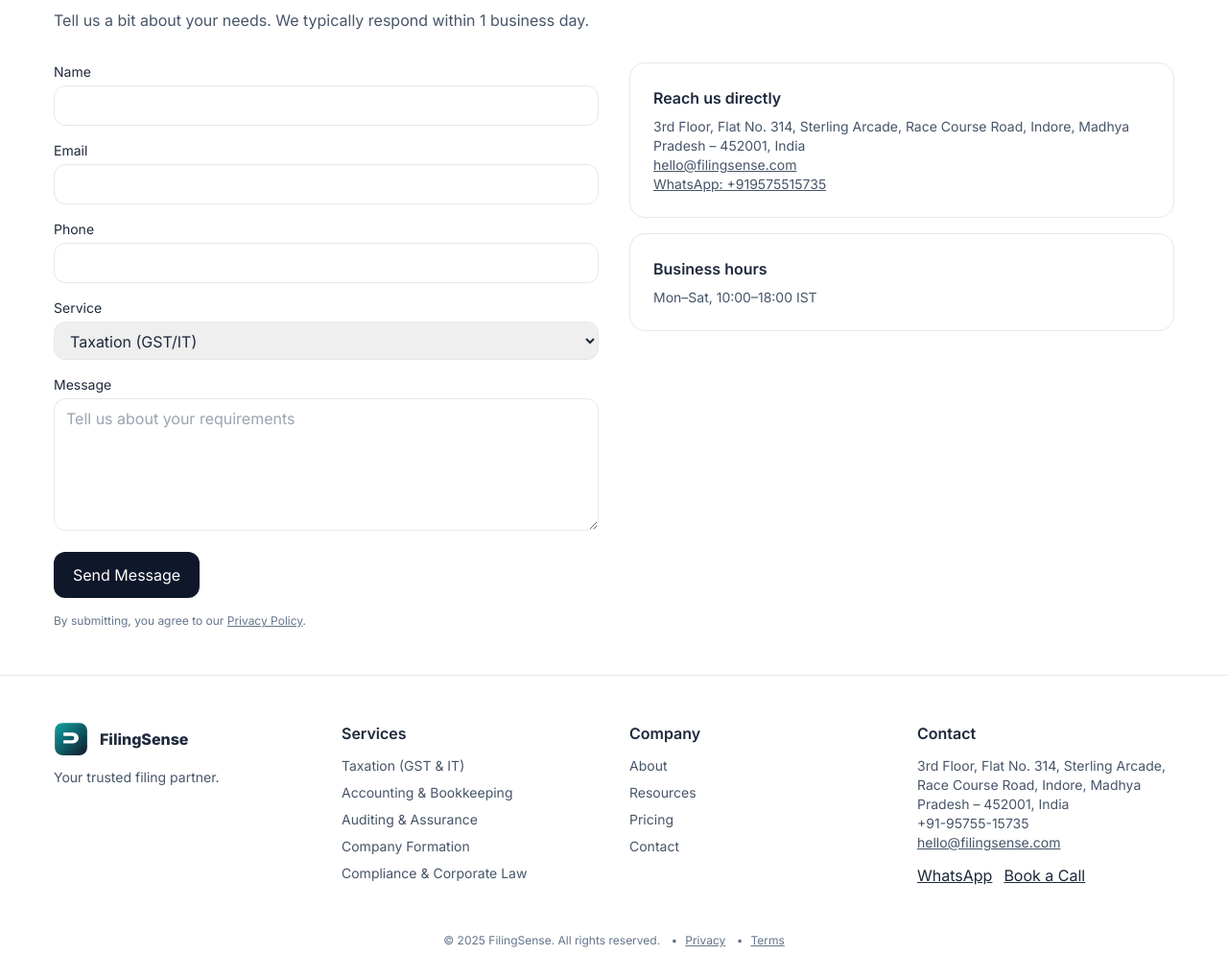
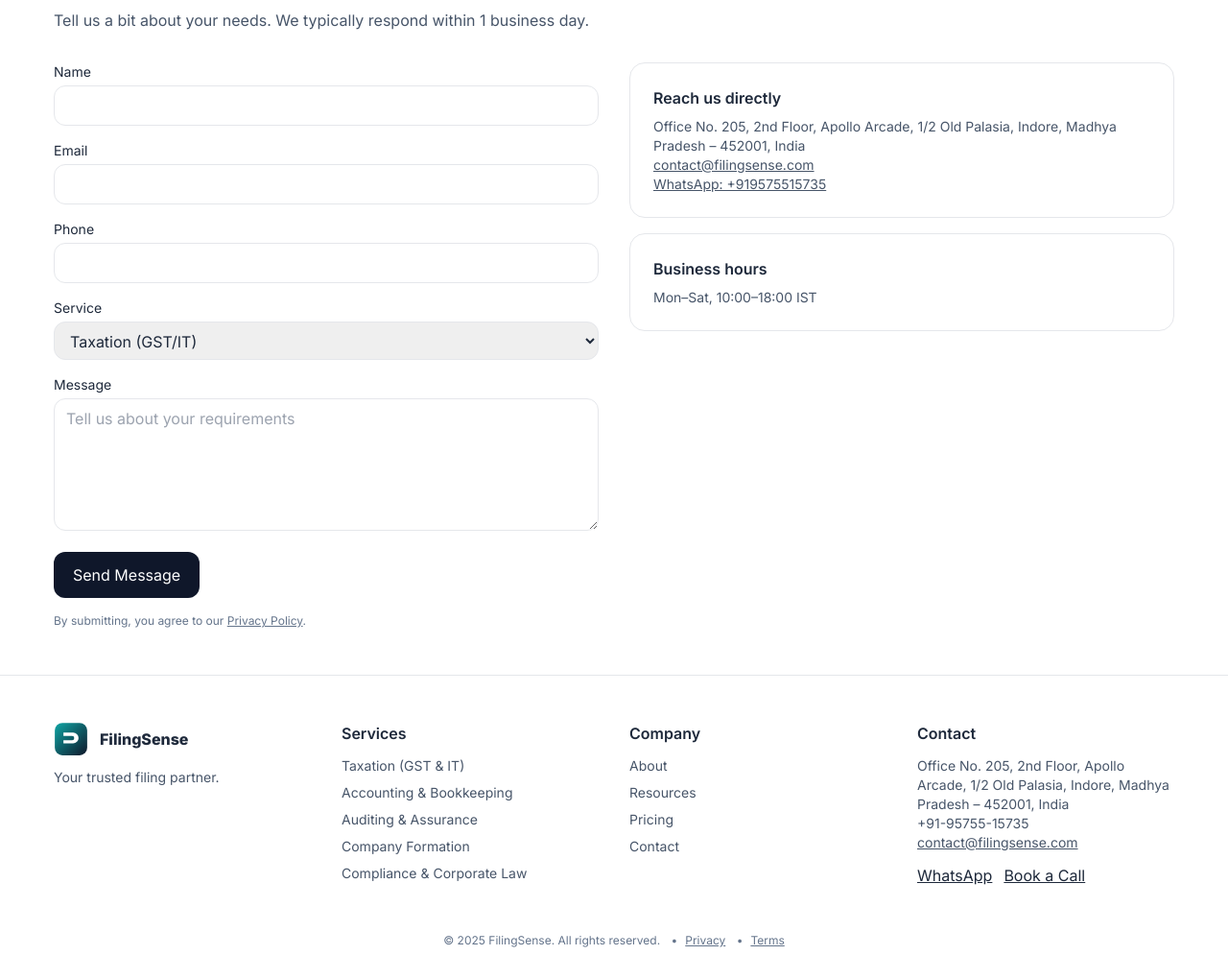
Before and after one commit to sunilsoni/filingsense-site, a plain HTML site: page contact.html in a window 1280 px wide. Shown: the part 160-1180 px from the top of the page at 96% size. Drawn offline with nearby package versions, Linux system fonts and the light colour scheme.

Commit message:
adress updated

```diff
--- a/contact.html
+++ b/contact.html
@@ -87,9 +87,9 @@
         <div class="p-6 rounded-2xl border">
           <h3 class="font-semibold">Reach us directly</h3>
           <p class="text-sm text-slate-600 mt-2">
-            3rd Floor, Flat No. 314, Sterling Arcade,
-Race Course Road, Indore, Madhya Pradesh – 452001, India<br>
-            <a class="underline" href="mailto:hello@filingsense.com">hello@filingsense.com</a><br>
+              Office No. 205, 2nd Floor, Apollo Arcade,
+              1/2 Old Palasia, Indore, Madhya Pradesh – 452001, India<br>
+            <a class="underline" href="mailto:contact@filingsense.com">contact@filingsense.com</a><br>
             <a class="underline" href="https://wa.me/919575515735">WhatsApp: +919575515735</a>
           </p>
         </div>
@@ -132,10 +132,10 @@ Race Course Road, Indore, Madhya Pradesh – 452001, India<br>
       <div>
         <h4 class="font-semibold">Contact</h4>
         <p class="mt-3 text-sm text-slate-600">
-          3rd Floor, Flat No. 314, Sterling Arcade,
-Race Course Road, Indore, Madhya Pradesh – 452001, India<br>
+            Office No. 205, 2nd Floor, Apollo Arcade,
+            1/2 Old Palasia, Indore, Madhya Pradesh – 452001, India<br>
           +91-95755-15735<br>
-          <a class="underline" href="mailto:hello@filingsense.com">hello@filingsense.com</a>
+          <a class="underline" href="mailto:contact@filingsense.com">contact@filingsense.com</a>
         </p>
         <div class="mt-3 flex gap-3">
           <a class="underline" href="https://wa.me/919575515735">WhatsApp</a>
```
Also changed, not shown: 404.html (+3 -3 lines), about.html (+3 -3 lines), index.html (+3 -3 lines), pricing.html (+3 -3 lines), privacy.html (+4 -4 lines), resources.html (+3 -3 lines), services/accounting.html (+3 -3 lines), services/advisory.html (+3 -3 lines), services/audit.html (+3 -3 lines), services/compliance.html (+3 -3 lines), services/incorporation.html (+3 -3 lines), services/taxation.html (+3 -3 lines), terms.html (+3 -3 lines), 1 other file.
